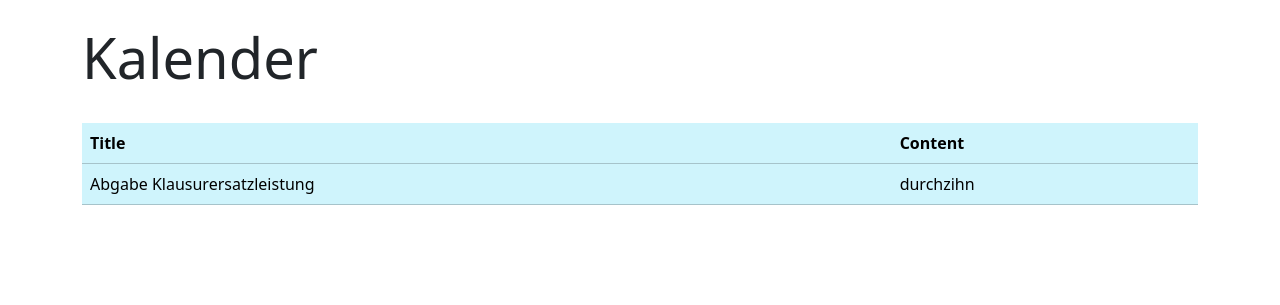
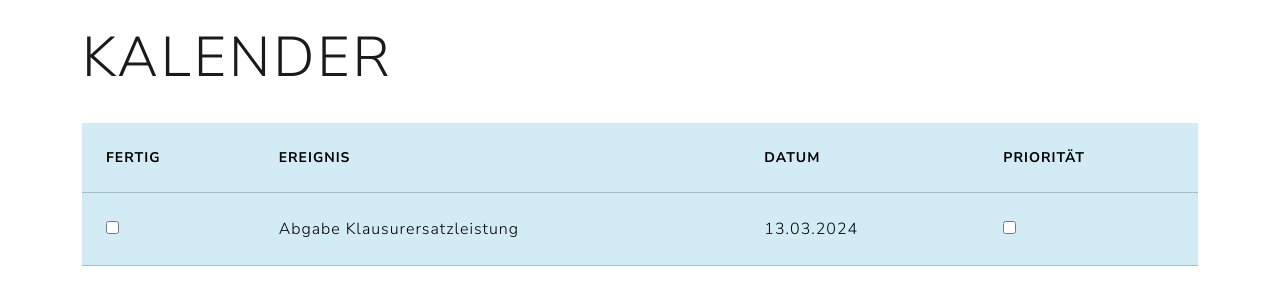
Before and after one commit to RN0L/Planer, a Flask app: page / in a window 1280 px wide. Shown: the top 305 px of the page. Run offline with Flask 3, Linux system fonts and the light colour scheme; data comes from the database, SQL or seed files in the repository; some libraries are stand-ins or nearby versions.

Commit message:
Update main.html mit checkboxen und kalender

```diff
--- a/templates/main.html
+++ b/templates/main.html
@@ -1,7 +1,7 @@
 <!DOCTYPE html>
 <html>
 <head>
-    <link rel="stylesheet" href="{{ url_for('static', filename= 'static/bootstrap.css') }}">
+    <link rel="stylesheet" href="{{ url_for('static', filename= 'css/bootstrap.css') }}">
     <title>Kalender</title>
 </head>
 <body>
@@ -12,15 +12,31 @@
         <table class='table table-info'>
             <thead class="thead-dark">
                 <tr>
-                    <th>Title</th>
-                    <th>Content</th>
+                    <th>Fertig</th>
+                    <th>Ereignis</th>
+                    <th>Datum</th>
+                    <th>Priorität</th>
                 </tr>
             </thead>
             <tbody>
                 {% for row in data %}
                 <tr>
+                    <td>
+                        {% if row[4] == 1 %}
+                            <input type="checkbox" checked>
+                        {% else %}
+                            <input type="checkbox">
+                        {% endif %}
+                    </td>
                     <td>{{ row[1] }}</td>
-                    <td>{{ row[2] }}</td>
+                    <td>{{ row[5] }}</td>
+                    <td>
+                        {% if row[3] == 1 %}
+                            <input type="checkbox" checked>
+                        {% else %}
+                            <input type="checkbox">
+                        {% endif %}
+                    </td>
                 </tr>
                 {% endfor %}
             </tbody>
```
